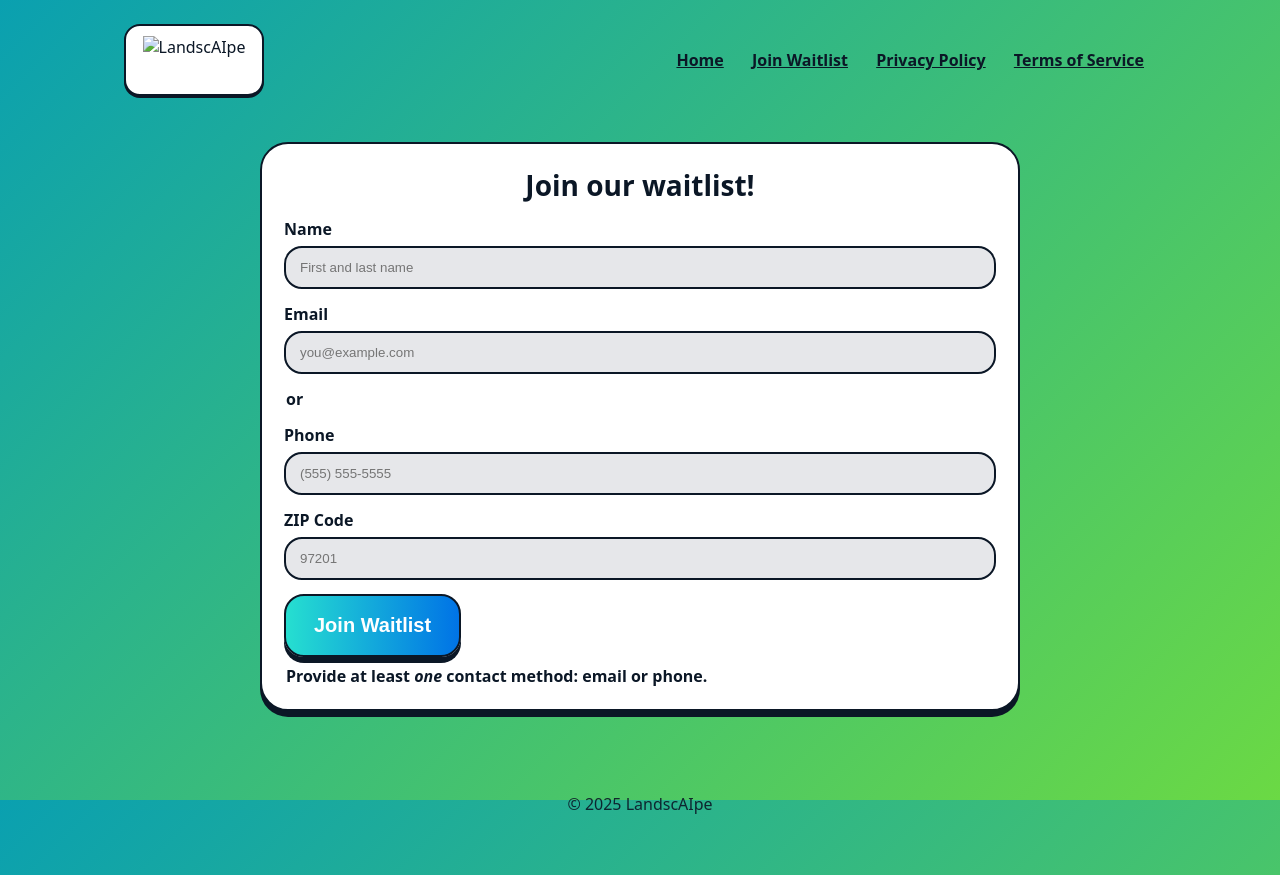
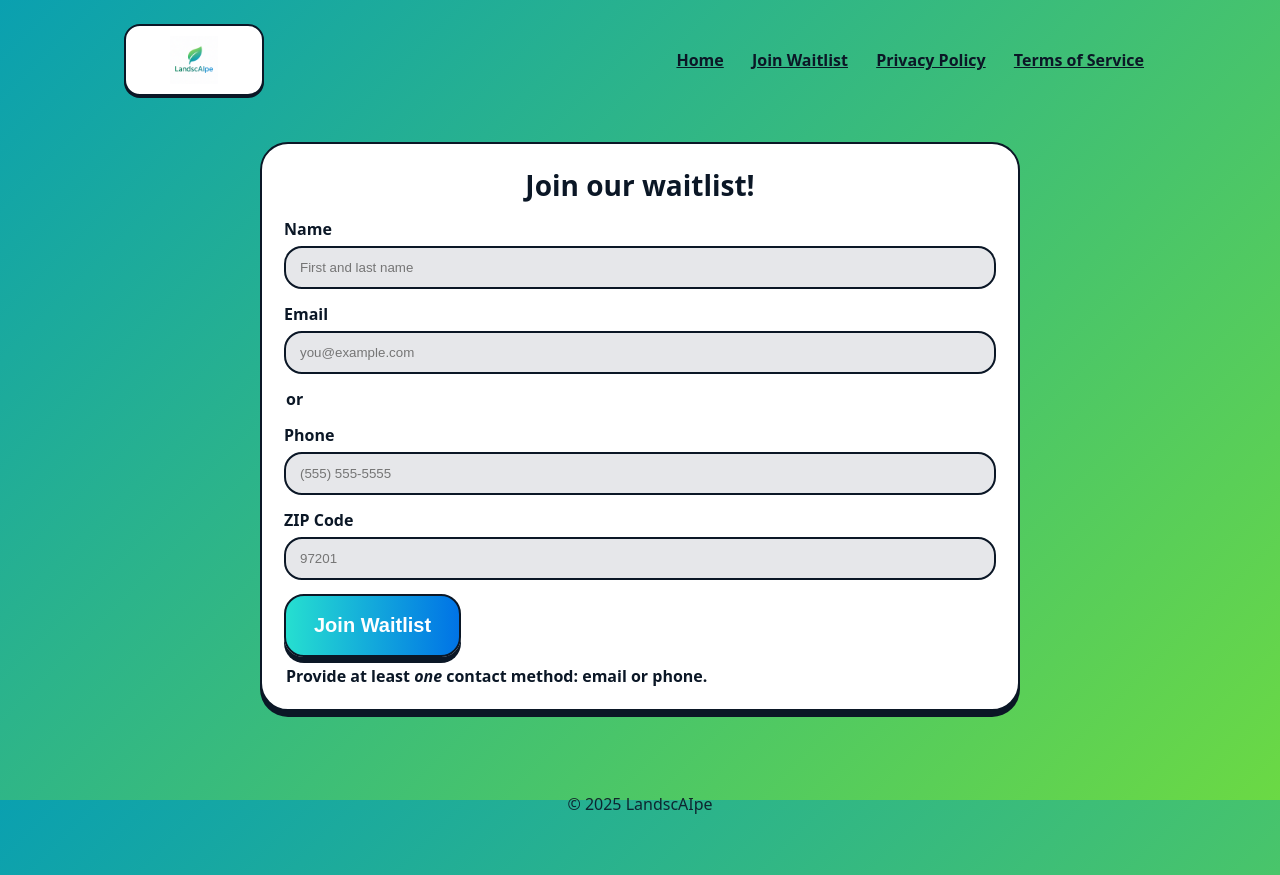
Before and after one commit to MichaelKlapp/landscaipeapp-pages, a plain HTML site: page waitlist.html in a window 1280 px wide. Drawn offline with Linux system fonts and the light colour scheme.

Commit message:
Update waitlist.html

```diff
--- a/waitlist.html
+++ b/waitlist.html
@@ -9,7 +9,7 @@
 <body>
 <div class="container">
 <header class="header">
-<div class="logo-wrap"><img class="logo" src="/assets/landscaipe-logo.png" alt="LandscAIpe" /></div>
+<div class="logo-wrap"><img class="logo" src="/landscaipe-logo.png" alt="LandscAIpe" /></div>
 <nav>
 <a href="/index.html">Home</a>
 <a href="/waitlist.html">Join Waitlist</a>
```
